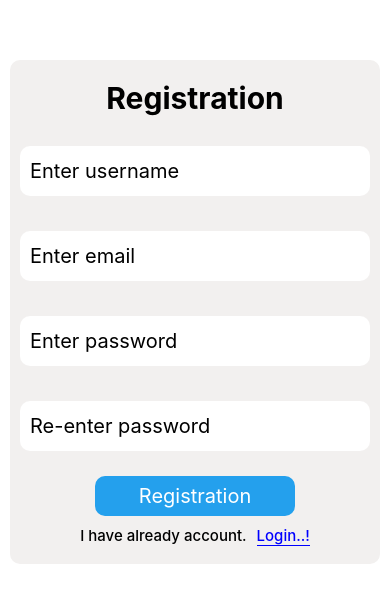
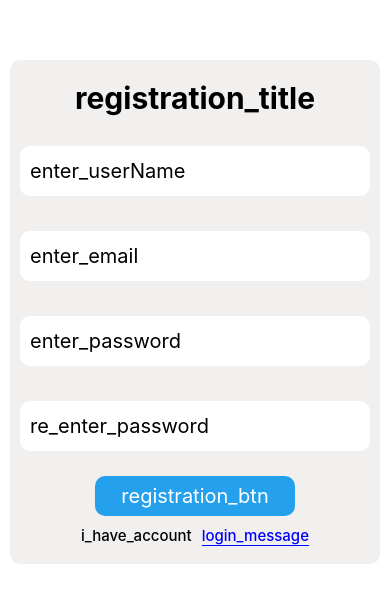
Before and after one commit to sahil-tagline22/FirebaseApp, a React Native app: screen /registration in a window 390 px wide. Shown: the part 110-712 px from the top of the page. Built offline with nearby package versions, Linux system fonts and the light colour scheme; what react-native-worklets would draw is missing.

Commit message:
i18n generate locales file run

```diff
--- /dev/null
+++ b/src/i18n/locales/bn.json
@@ -0,0 +1,6 @@
+{
+  "appName": "পশুদের আধার",
+  "select_language": "ভাষা নির্বাচন করুন",
+  "choose_preferred_language": "আপনার পছন্দের ভাষা বেছে নিন",
+  "home": "বাড়ি"
+}
--- a/src/i18n/locales/en.json
+++ b/src/i18n/locales/en.json
@@ -1,21 +1,6 @@
 {
-  "registration_title" : "Registration",
-  "enter_userName" : "Enter username",
-  "enter_email" : "Enter email",
-  "enter_password" : "Enter password",
-  "re_enter_password" : "Re-enter password",
-  "registration_btn" : "Registration",
-  "i_have_account":"I have already account.",
-  "login_message" : "Login..!",
-
-
-  "login_title" : "Login",
-  "enter_email":"Enter email",
-  "enter_password" : "Enter password",
-  "login_btn" : "Login",
-  "dont_any_account" : "Dont any account",
-  "Registration_message" : "Registration..!",
-
-
-  "logOut" : "LogOut"
+  "appName": "Animals Aadhaar",
+  "select_language": "Select Language",
+  "choose_preferred_language": "Choose your preferred language",
+  "home": "Home"
 }
--- /dev/null
+++ b/src/i18n/locales/gu.json
@@ -0,0 +1,6 @@
+{
+  "appName": "પ્રાણીઓનો આધાર",
+  "select_language": "ભાષા પસંદ કરો",
+  "choose_preferred_language": "તમારી પસંદગીની ભાષા પસંદ કરો",
+  "home": "ઘર"
+}
--- a/src/i18n/locales/hi.json
+++ b/src/i18n/locales/hi.json
@@ -1,4 +1,6 @@
 {
-  "continue": "आगे बढ़े",
-  "login": "लॉग इन"
+  "appName": "पशु आधार",
+  "select_language": "भाषा चुने",
+  "choose_preferred_language": "अपनी पसंदीदा भाषा चुनें",
+  "home": "घर"
 }
--- /dev/null
+++ b/src/i18n/locales/pa.json
@@ -0,0 +1,6 @@
+{
+  "appName": "ਜਾਨਵਰਾਂ ਦਾ ਆਧਾਰ",
+  "select_language": "ਭਾਸ਼ਾ ਚੁਣੋ",
+  "choose_preferred_language": "ਆਪਣੀ ਪਸੰਦੀਦਾ ਭਾਸ਼ਾ ਚੁਣੋ",
+  "home": "ਘਰ"
+}
```
Also changed, not shown: generate-locales.js (+11 -2 lines), src/i18n/locales/ru.json (added, +18 -0 lines).
